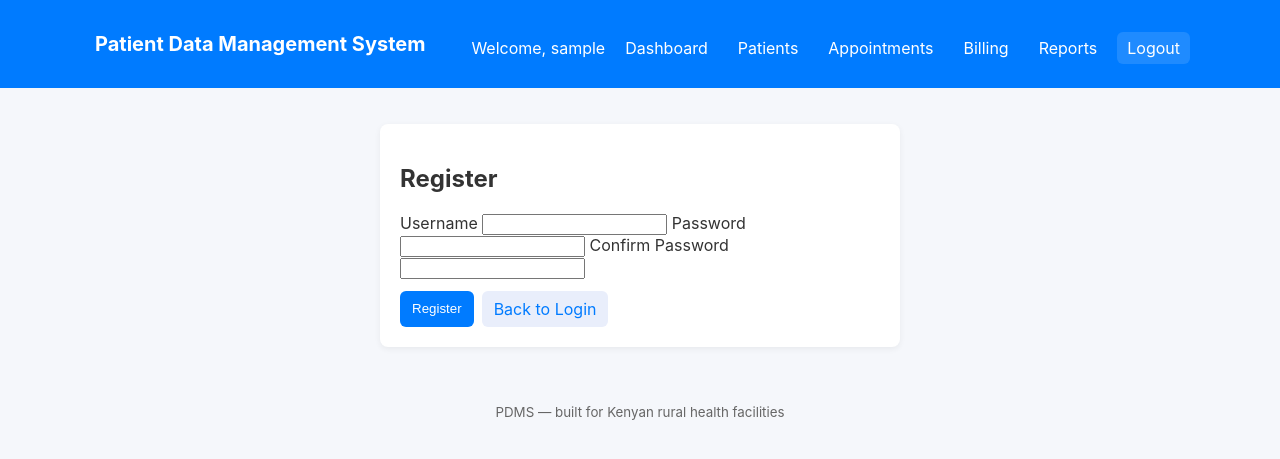
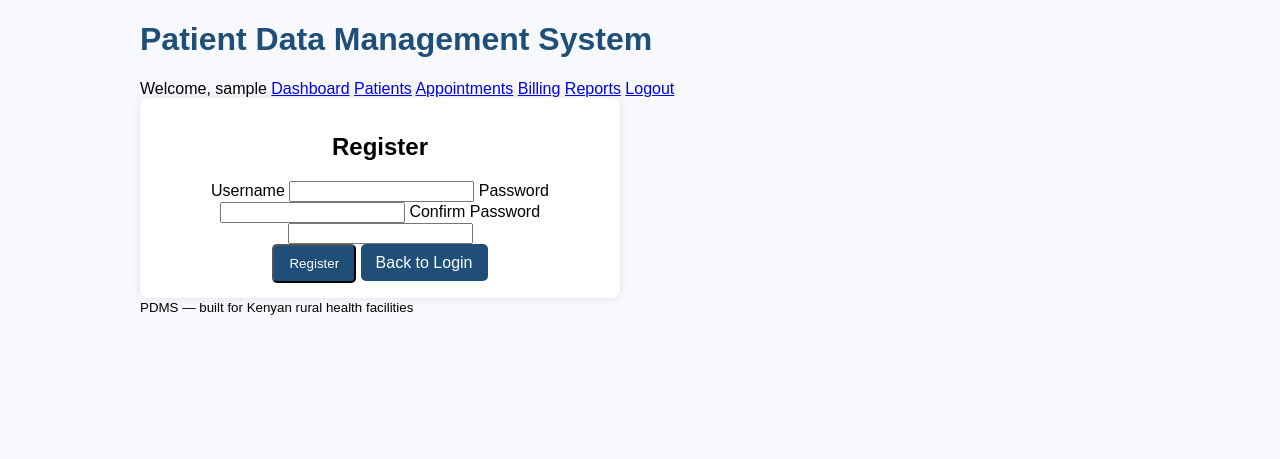
Before and after one commit to onesmuson/Patient-Data-Management-System-In-Rural-Areas-, a Flask app: template templates/register.html in a window 1280 px wide. Shown: the top 459 px of the page. Run offline with Flask 3, Linux system fonts and the light colour scheme; the template is opened without the code that fills it, so the values that code supplies are empty; the visitor is signed in with stand-in values (Sample User, id 1).

Commit message:
Update styles.css

```diff
--- a/static/css/styles.css
+++ b/static/css/styles.css
@@ -1,61 +1,72 @@
-:root {
-  --primary: #007BFF;
-  --muted: #f5f7fb;
-  --dark: #333;
-  --danger: #dc3545;
-  --success: #28a745;
-  --info: #17a2b8;
+body {
+    font-family: Arial, sans-serif;
+    margin: 20px;
+    background: #f7f9fc;
 }
 
-body {
-  font-family: Inter, Arial, sans-serif;
-  background: var(--muted);
-  color: var(--dark);
-  margin: 0;
-  padding: 0;
+.container {
+    max-width: 1000px;
+    margin: auto;
 }
 
-.container { max-width: 1100px; margin: 20px auto; padding: 0 15px; }
+h1 {
+    color: #1f4e79;
+}
 
-.topbar { background: var(--primary); color: #fff; padding: 12px 0; }
-.brand { margin: 0; display: inline-block; padding-left: 5px; font-size: 20px; }
-.topnav { float: right; display: flex; gap: 10px; align-items: center; }
-.topnav a { color: #fff; text-decoration: none; padding: 6px 10px; border-radius: 6px; }
-.topnav a.danger { background: rgba(255,255,255,0.12); }
+.summary {
+    display: flex;
+    justify-content: space-between;
+    margin-bottom: 20px;
+}
 
-.card { background: #fff; padding: 18px; border-radius: 8px; box-shadow: 0 2px 6px rgba(0,0,0,0.06); margin-bottom: 12px; }
-.grid { display: flex; gap: 12px; margin-bottom: 16px; }
-.stat { flex: 1; text-align: center; padding: 18px; }
-.big { font-size: 32px; font-weight: 700; display: block; margin-top: 8px; }
+.card {
+    background: #ffffff;
+    border-radius: 8px;
+    padding: 15px;
+    box-shadow: 0 0 10px rgba(0,0,0,0.1);
+    width: 45%;
+    text-align: center;
+}
 
-.auth-card { max-width: 480px; margin: 36px auto; padding: 20px; }
-.form label { display: block; margin-top: 8px; font-weight: 600; }
-.form input[type="text"], .form input[type="date"], .form input[type="password"],
-.form input[type="number"], .form select, .form textarea, .form input[type="datetime-local"] {
-  width: 100%; padding: 8px 10px; margin-top: 6px; border-radius: 6px; border: 1px solid #ddd;
+.btn {
+    background: #1f4e79;
+    color: white;
+    padding: 10px 15px;
+    text-decoration: none;
+    border-radius: 5px;
 }
-.form textarea { min-height: 80px; resize: vertical; }
 
-.actions { margin-top: 12px; display:flex; gap: 8px; }
-.btn { background: var(--primary); color: #fff; padding: 8px 12px; border-radius: 6px; text-decoration:none; border: none; cursor: pointer; }
-.btn.secondary { background: #e9eefb; color: var(--primary); }
-.actions-row { margin-top: 12px; }
+.btn-edit {
+    background: #ffa500;
+    color: white;
+    padding: 5px 10px;
+    border-radius: 5px;
+    text-decoration: none;
+}
 
-.table { width: 100%; border-collapse: collapse; background: #fff; border-radius: 6px; overflow: hidden; }
-.table thead { background: #f7f9fc; }
-.table th, .table td { padding: 10px 12px; border-bottom: 1px solid #efefef; text-align: left; }
-.table tbody tr:hover { background: #fafafa; }
+.btn-delete {
+    background: #ff0000;
+    color: white;
+    padding: 5px 10px;
+    border-radius: 5px;
+    border: none;
+    cursor: pointer;
+}
 
-.flash { padding: 10px; border-radius: 6px; margin-bottom: 12px; }
-.flash.success { background: var(--success); color: #fff; }
-.flash.danger { background: var(--danger); color: #fff; }
-.flash.warning { background: #ffc107; color: #222; }
-.flash.info { background: var(--info); color: #fff; }
+table {
+    width: 100%;
+    border-collapse: collapse;
+    background: white;
+    box-shadow: 0 0 10px rgba(0,0,0,0.1);
+}
 
-.footer { text-align: center; padding: 18px 0; color: #666; margin-top: 30px; }
+table th, table td {
+    padding: 10px;
+    text-align: left;
+    border-bottom: 1px solid #ddd;
+}
 
-/* Responsive */
-@media (max-width: 768px) {
-  .grid { flex-direction: column; }
-  .topnav { display: block; margin-top: 8px; }
+table th {
+    background: #1f4e79;
+    color: white;
 }
```
